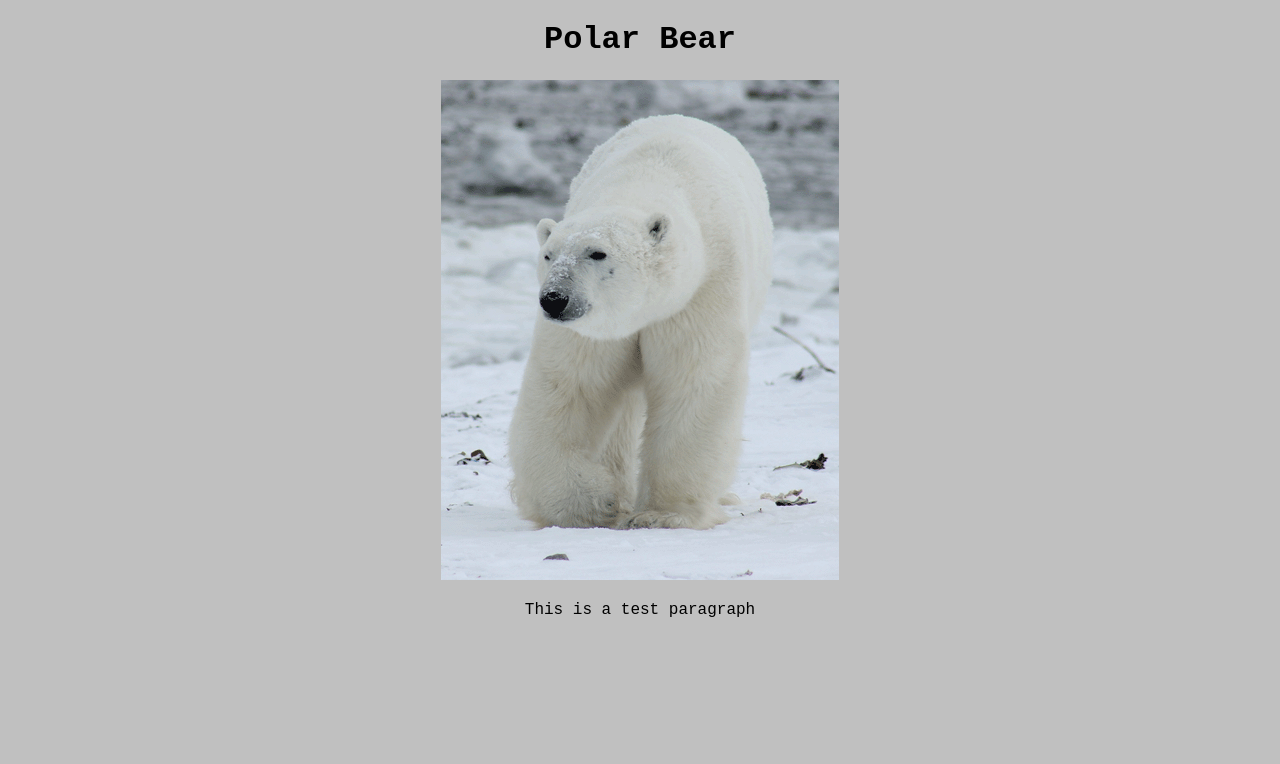
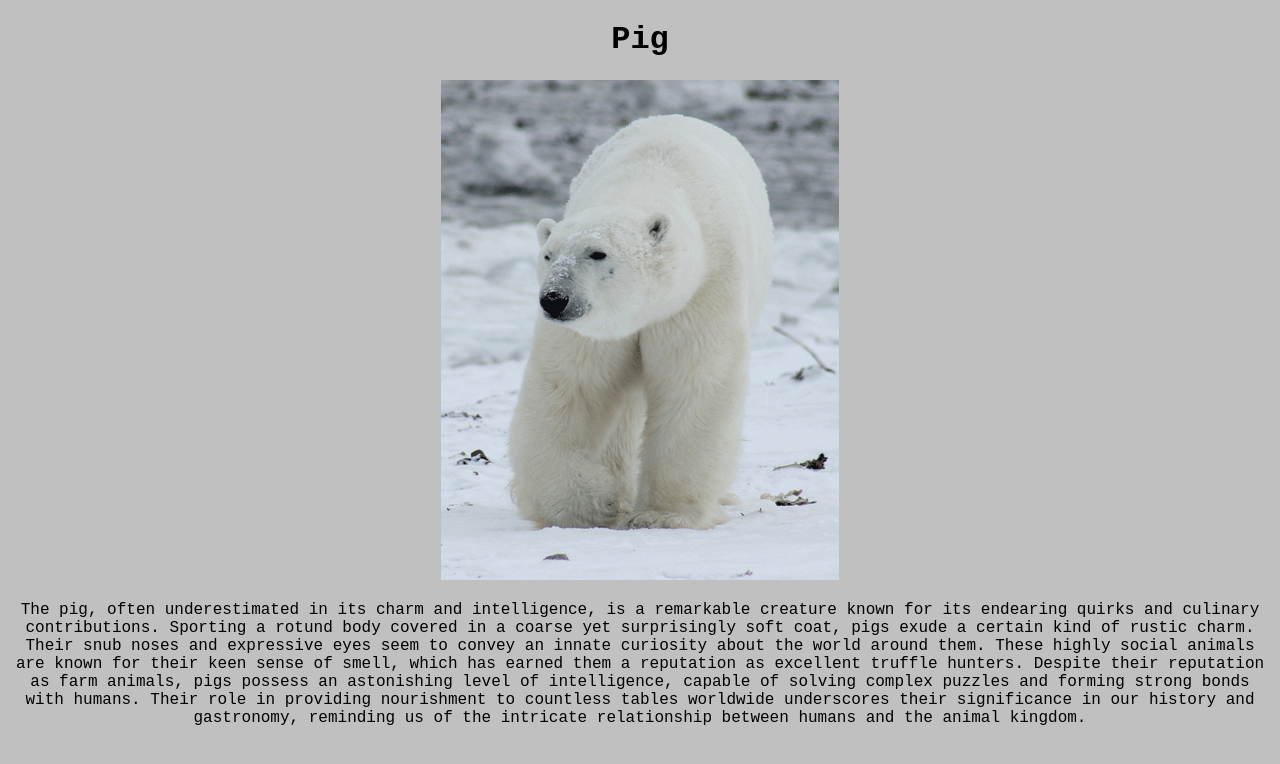
Before and after one commit to BodrulJalal/bodruljalal.github.io, a plain HTML site: page pig.html in a window 1280 px wide. Drawn offline with Linux system fonts and the light colour scheme.

Commit message:
animal desc

```diff
--- a/pig.html
+++ b/pig.html
@@ -1,14 +1,14 @@
 <!DOCTYPE html>
 <html>
   <head>
-    <title>Bodrul's Zoo - Elephant</title>
+    <title>Bodrul's Zoo - Pig</title>
     <link rel="stylesheet" type="text/css" href="css/polar-bear.css">
   </head>
   <body>
-    <h1>Polar Bear</h1>
+    <h1>Pig</h1>
     <img src="img/polar-bear.gif" alt="polar bear">
     <p>
-      This is a test paragraph
+      The pig, often underestimated in its charm and intelligence, is a remarkable creature known for its endearing quirks and culinary contributions. Sporting a rotund body covered in a coarse yet surprisingly soft coat, pigs exude a certain kind of rustic charm. Their snub noses and expressive eyes seem to convey an innate curiosity about the world around them. These highly social animals are known for their keen sense of smell, which has earned them a reputation as excellent truffle hunters. Despite their reputation as farm animals, pigs possess an astonishing level of intelligence, capable of solving complex puzzles and forming strong bonds with humans. Their role in providing nourishment to countless tables worldwide underscores their significance in our history and gastronomy, reminding us of the intricate relationship between humans and the animal kingdom.
     </p>
   </body>
 </html>
```
Also changed, not shown: horse.html (+3 -3 lines), zebra.html (+3 -3 lines).
